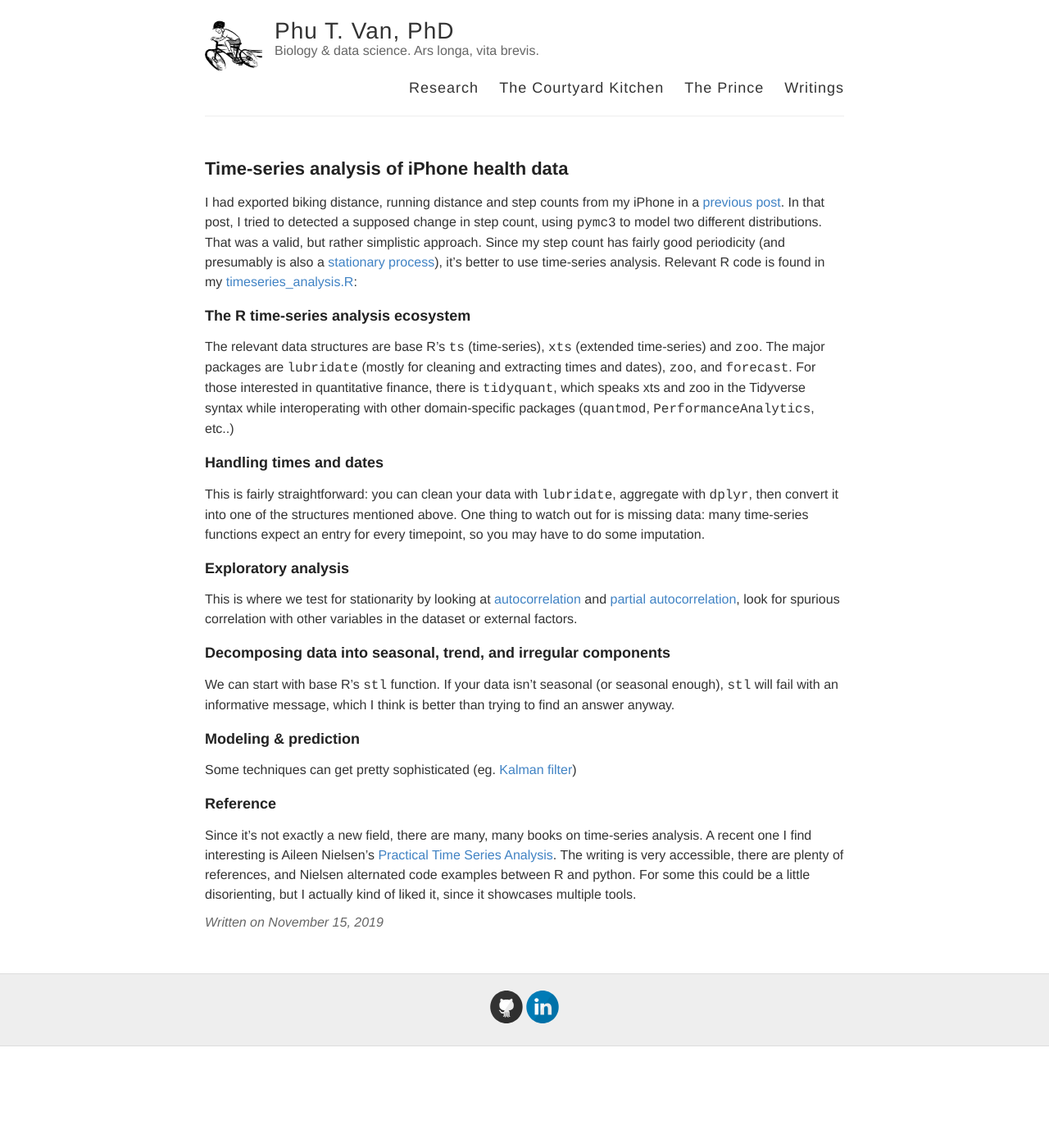
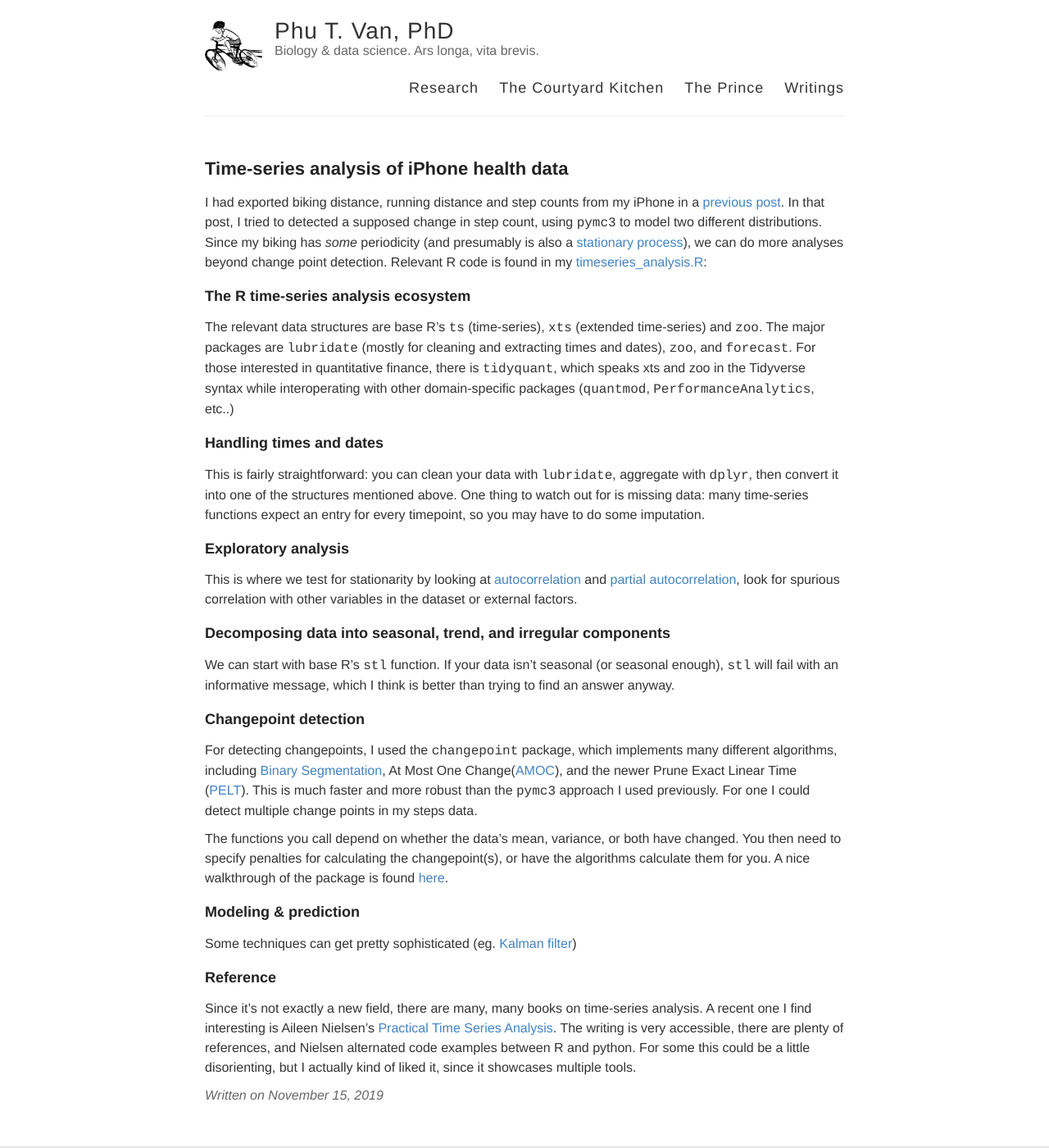
Before and after one commit to ptvan/ptvan.github.io, a Jekyll site: the page built from _posts/2019-11-15-timeseries-analysis-of-iPhone-health_data.md, in a window 1280 px wide and 1400 px high. Shown: the whole window at 82% size. Built offline with Jekyll 4.4.1, drawn with Linux system fonts in a browser that asks for light colours.

Commit message:
updated timeseries analysis blogpost

```diff
--- a/_posts/2019-11-15-timeseries-analysis-of-iPhone-health_data.md
+++ b/_posts/2019-11-15-timeseries-analysis-of-iPhone-health_data.md
@@ -4,7 +4,7 @@ title: Time-series analysis of iPhone health data
 ---
 
 I had exported biking distance, running distance and step counts from my iPhone in a
-[previous post](https://ptvan.github.io/Python-MCMC-nuggets/). In that post, I tried to detected a supposed change in step count, using `pymc3` to model two different distributions. That was a valid, but rather simplistic approach. Since my step count has fairly good periodicity (and presumably is also a [stationary process](https://en.wikipedia.org/wiki/Stationary_process)), it's better to use time-series analysis. Relevant R code is found in my [timeseries_analysis.R](https://github.com/ptvan/R-snippets/blob/master/timeseries_analysis.R):
+[previous post](https://ptvan.github.io/Python-MCMC-nuggets/). In that post, I tried to detected a supposed change in step count, using `pymc3` to model two different distributions. Since my biking has _some_ periodicity (and presumably is also a [stationary process](https://en.wikipedia.org/wiki/Stationary_process)), we can do more analyses beyond change point detection. Relevant R code is found in my [timeseries_analysis.R](https://github.com/ptvan/R-snippets/blob/master/timeseries_analysis.R):
 
 ### The R time-series analysis ecosystem
 The relevant data structures are base R's `ts` (time-series), `xts` (extended time-series) and `zoo`. The major packages are `lubridate` (mostly for cleaning and extracting times and dates), `zoo`, and `forecast`. For those interested in quantitative finance, there is `tidyquant`, which speaks xts and zoo in the Tidyverse syntax while interoperating with other domain-specific packages (`quantmod`, `PerformanceAnalytics`, etc..)
@@ -18,6 +18,11 @@ This is where we test for stationarity by looking at [autocorrelation](https://e
 ### Decomposing data into seasonal, trend, and irregular components
 We can start with base R's `stl` function. If your data isn't seasonal (or seasonal enough), `stl` will fail with an informative message, which I think is better than trying to find an answer anyway.
 
+### Changepoint detection
+For detecting changepoints, I used the `changepoint` package, which implements many different algorithms, including [Binary Segmentation](https://www.jstor.org/stable/2529204), At Most One Change([AMOC](https://www.jstor.org/stable/2334932)), and the newer Prune Exact Linear Time ([PELT](https://arxiv.org/pdf/1101.1438.pdf)). This is much faster and more robust than the `pymc3` approach I used previously. For one I could detect multiple change points in my steps data.
+
+The functions you call depend on whether the data's mean, variance, or both have changed. You then need to specify penalties for calculating the changepoint(s), or have the algorithms calculate them for you. A nice walkthrough of the package is found [here](http://members.cbio.mines-paristech.fr/~thocking/change-tutorial/RK-CptWorkshop.html).
+
 ### Modeling & prediction
 Some techniques can get pretty sophisticated (eg. [Kalman filter](https://en.wikipedia.org/wiki/Kalman_filter))
 
```
